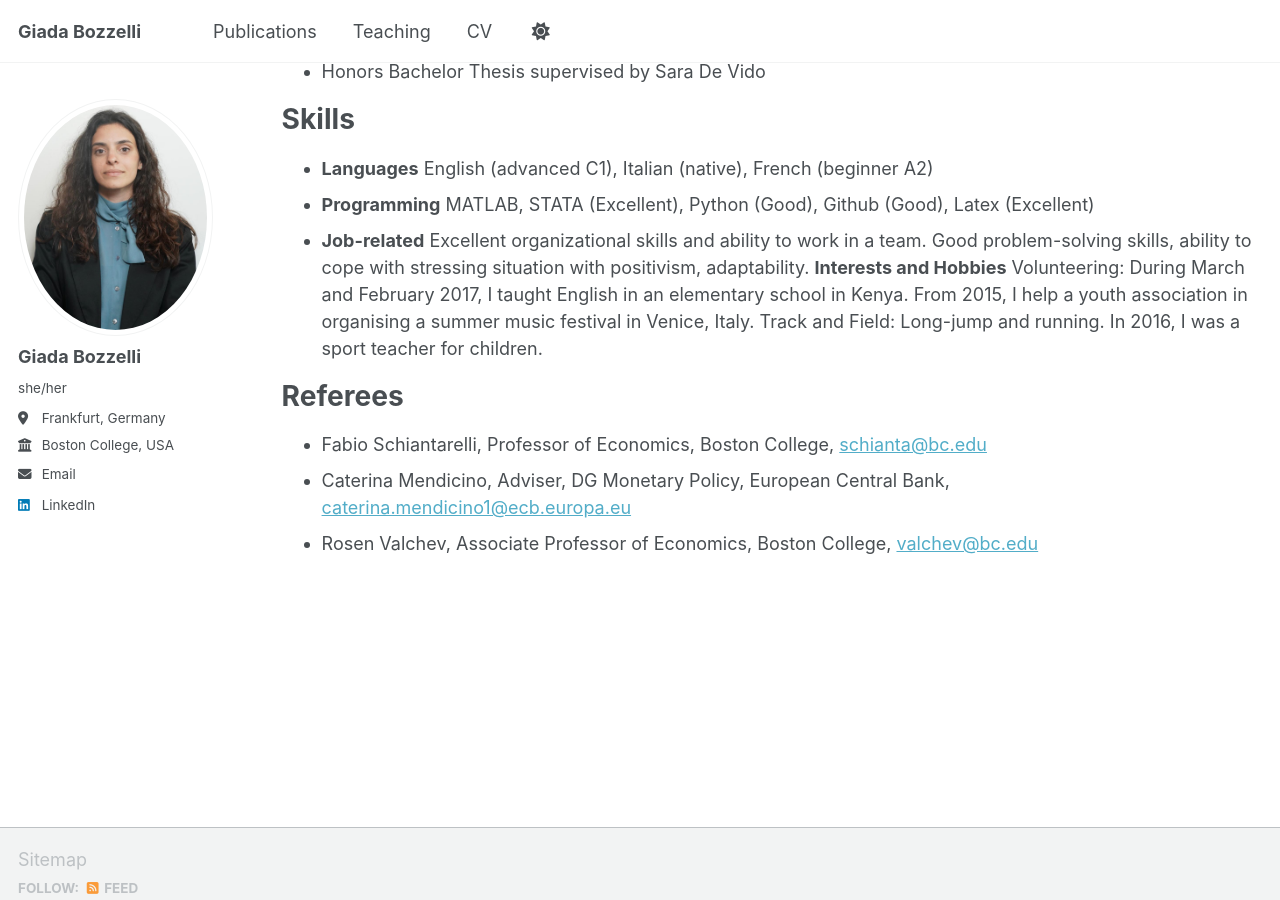
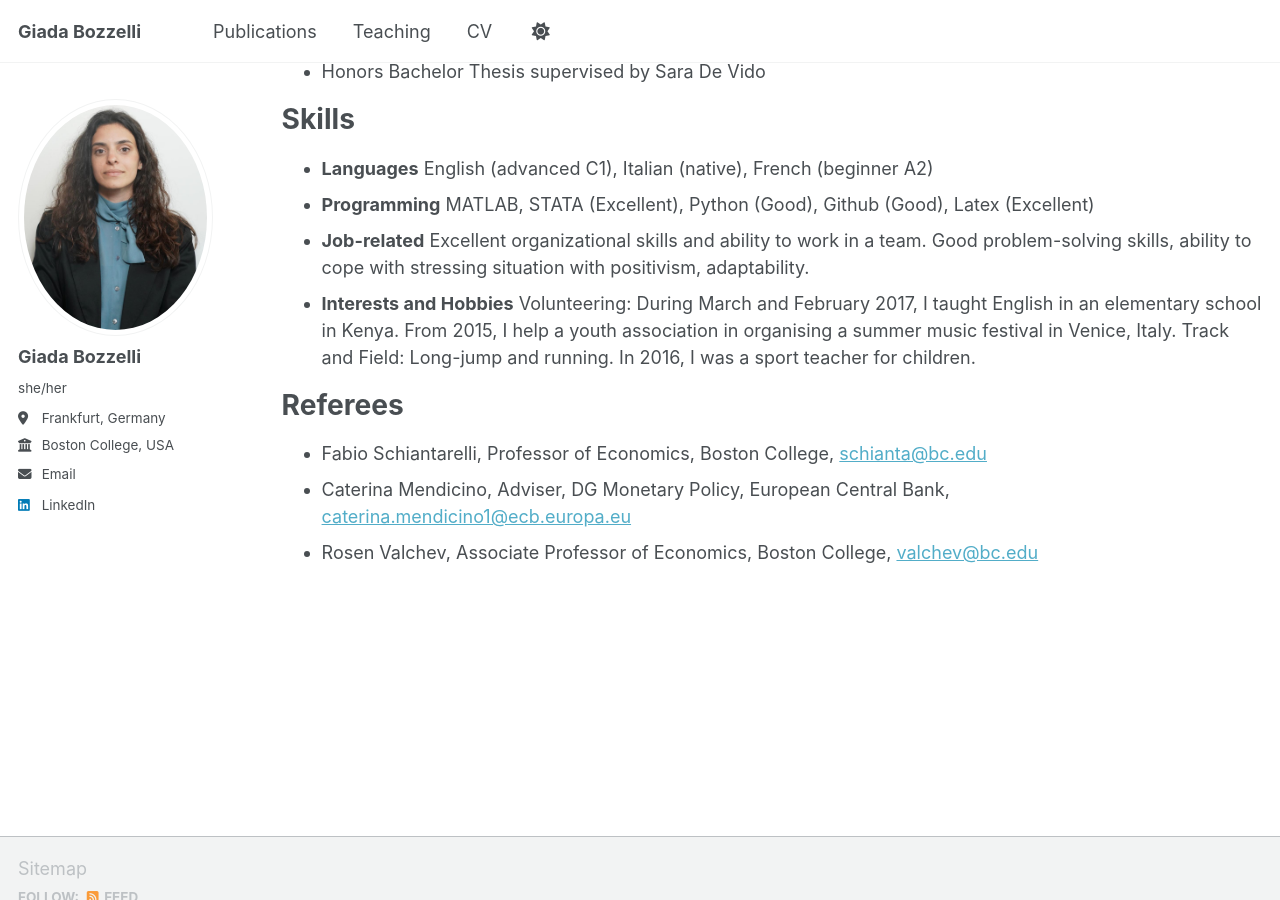
Before and after one commit to Gimmibozz/Gimmibozz.github.io, a Jekyll site: the page built from _pages/cv.md, in a window 1280 px wide and 900 px high, scrolled down 1781 px. Built offline with Jekyll 4.4.1, drawn with Linux system fonts in a browser that asks for light colours; a script that is not in the unit is left out.

Commit message:
Update cv.md

```diff
--- a/_pages/cv.md
+++ b/_pages/cv.md
@@ -61,11 +61,8 @@ Skills
 ======
 * **Languages** English (advanced C1), Italian (native), French (beginner A2)
 * **Programming** MATLAB, STATA (Excellent), Python (Good), Github (Good), Latex (Excellent)
-* **Job-related** Excellent organizational skills and ability to work in a team. Good problem-solving skills, ability to
-cope with stressing situation with positivism, adaptability.
-**Interests and Hobbies** Volunteering: During March and February 2017, I taught English in an elementary school in Kenya.
-From 2015, I help a youth association in organising a summer music festival in Venice, Italy.
-Track and Field: Long-jump and running. In 2016, I was a sport teacher for children.
+* **Job-related** Excellent organizational skills and ability to work in a team. Good problem-solving skills, ability to cope with stressing situation with positivism, adaptability.
+* **Interests and Hobbies** Volunteering: During March and February 2017, I taught English in an elementary school in Kenya. From 2015, I help a youth association in organising a summer music festival in Venice, Italy. Track and Field: Long-jump and running. In 2016, I was a sport teacher for children.
 
 Referees
 ======
```
